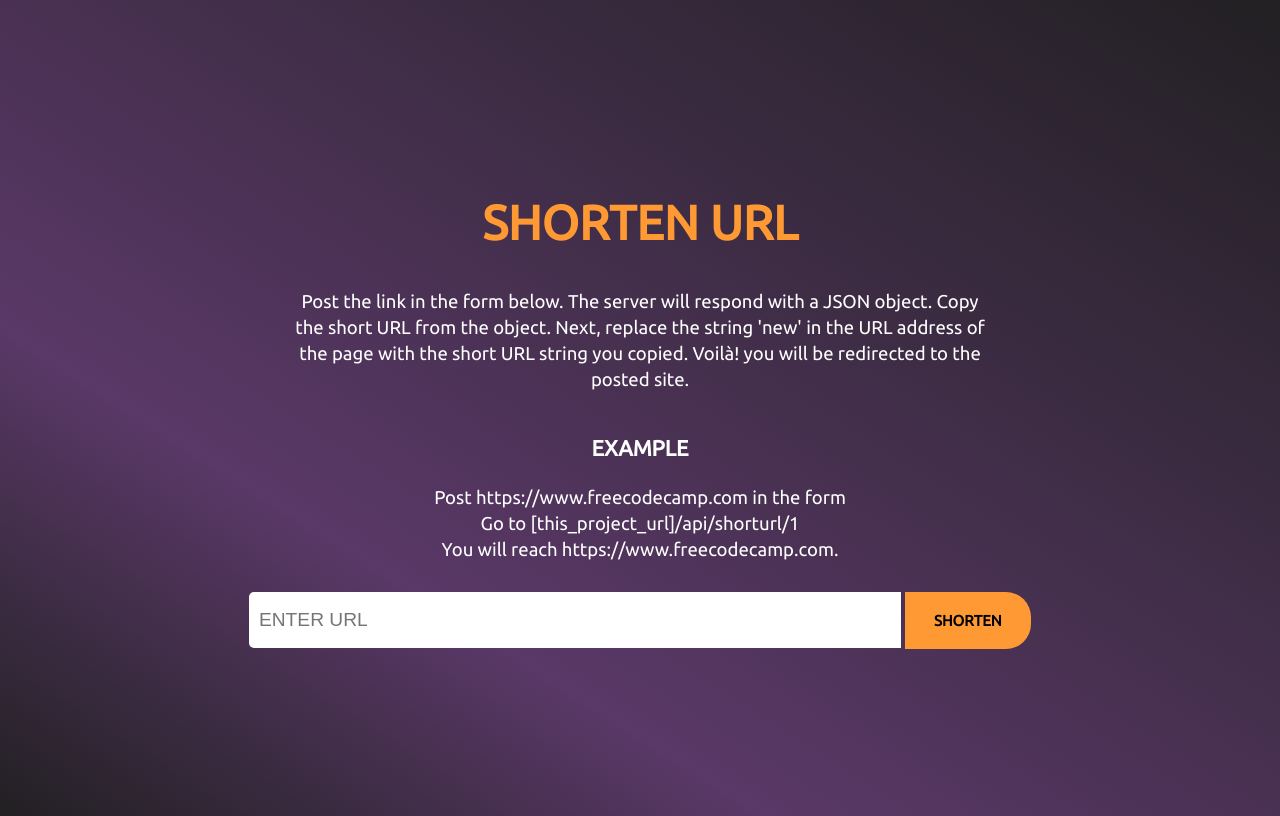
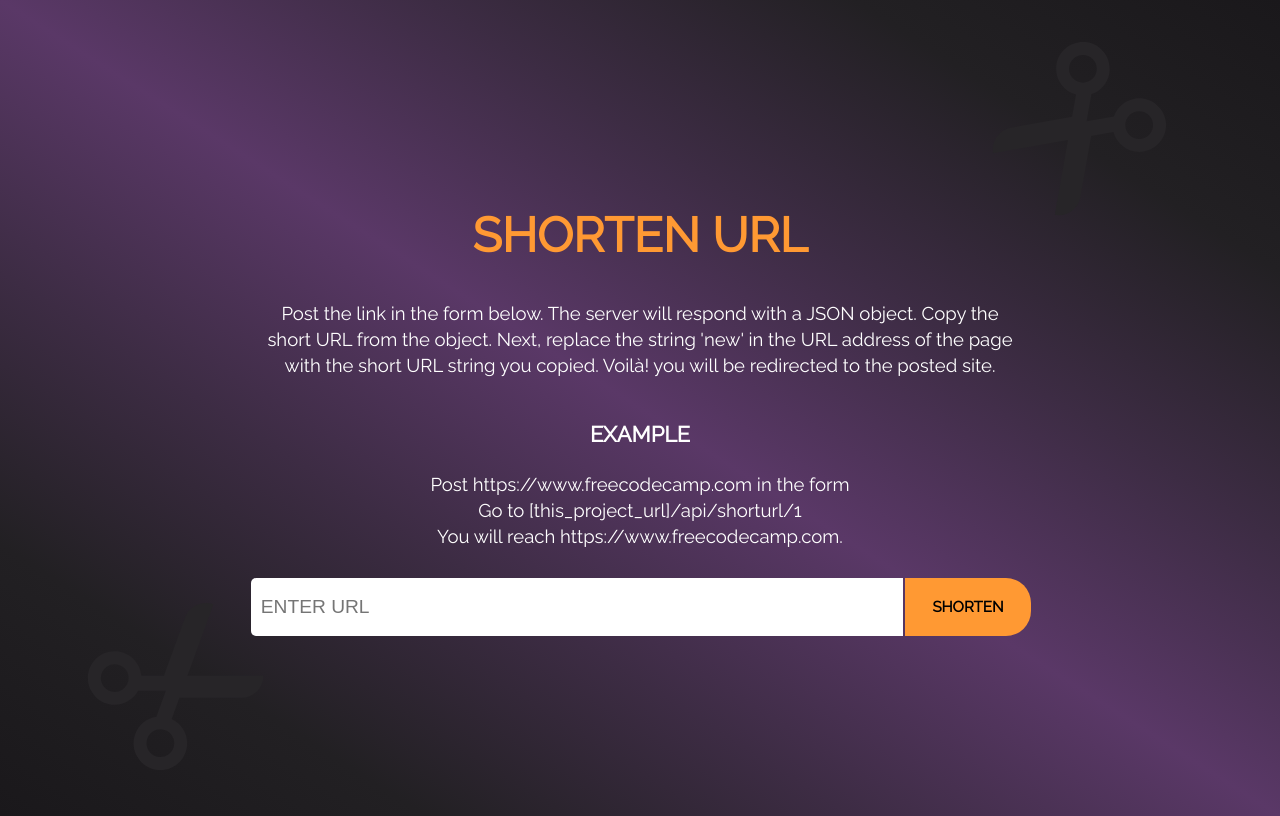
Before and after one commit to 1XWebbyX1/url-shortener, a website: page public/index.html in a window 1280 px wide. Drawn offline with Linux system fonts and the light colour scheme; files whose address does not match are found by name.

Commit message:
change styles

```diff
--- a/package.json
+++ b/package.json
@@ -5,7 +5,7 @@
   "main": "server.js",
   "scripts": {
     "test": "echo \"Error: no test specified\" && exit 1",
-    "start": "node server.js"
+    "start": "node server.js & browser-sync start --proxy localhost:8081 --files 'src'"
   },
   "engines": {
     "node": "11.5.0"
--- a/public/index.html
+++ b/public/index.html
@@ -4,11 +4,15 @@
 
    <head>
       <title>URL Shortener</title>
+      <meta name="viewport" content="width=device-width, initial-scale=1, shrink-to-fit=no">
+      <meta name="theme-color" content="#000000">
       <link href="/public/style.css" rel="stylesheet" type="text/css">
    </head>
 
    <body>
      <h1> SHORTEN URL </h1>
+     <img id='left-img' src='/public/scissors.svg' />
+     <img id='right-img' src='/public/scissors.svg' />
      <p>Post the link in the form below. The server will respond with a JSON object. Copy the short URL from the object. Next, replace the string 'new' in the URL address of the page with the short URL string you copied. Voilà! you will be redirected to the posted site.</p>
      <h3>EXAMPLE</h3>
      <p>Post https://www.freecodecamp.com in the form<br />Go to [this_project_url]/api/shorturl/1<br />You will reach https://www.freecodecamp.com.</p>
--- a/src/style.scss
+++ b/src/style.scss
@@ -1,4 +1,4 @@
-@import url('https://fonts.googleapis.com/css?family=Ubuntu');
+@import url('https://fonts.googleapis.com/css?family=Ubuntu|Nunito|Oxygen|Raleway');
 
 body {
 	display: flex;
@@ -10,31 +10,49 @@ body {
 	text-align: center;
 	line-height: 1.4;
 	color: white;
-	font-family: Ubuntu;
-	background-image: linear-gradient(to right top, #222023, #3d2c44, #5a3867 30%, #3d2c44, #222023);
+	font-family: Raleway;
+	background-image: linear-gradient(to right top, #1a181b, #222023, #3d2c44, #5a3867, #3d2c44, #222023, #1a181b);
 
   h1{
 		color: #ff9933;
 		font-weight: 600;
 		font-size: calc(1.4em + 2vw);
 	}
+	img{
+		width: 150px;
+		height: 150px;
+		position: absolute;
+	}
+	#left-img{
+		transform: rotate(-35deg);
+		top: 76%;
+		left: 8%;
+	}
+	#right-img{
+		transform: rotate(135deg);
+		top: 7%;
+		right: 10%;
+	}
 	h3{
 		font-size: calc(0.4em + 1.2vw);
 	}
 	p{
 		margin-top: 0;
-		width: 55%;
+		width: 60%;
 		font-size: calc(0.6em + 0.7vw);
 	}
 	form{
     width: 100%;
 		padding: 10px;
+		display: inline-flex;
+		justify-content: center;
 
 
 		input[type=text]{
 			width: 50%;
 			height: auto;
 			padding: 17px 10px;
+			margin: 0 2px;
 			font-size: calc(0.4em + 1vw);
 			outline: none;
 			border: none;
@@ -62,10 +80,10 @@ body {
 	body {
    p{width: 80%;}
 	 form {
-	 	input{
+	 	input[type=text]{
 	 		width: 70%;
 	 	}
-	 	button{
+	 	input[type=submit]{
 	 		width: 20%;
 	 	}
 	 }
```
Also changed, not shown: public/style.css, src/scissors.svg (added).
